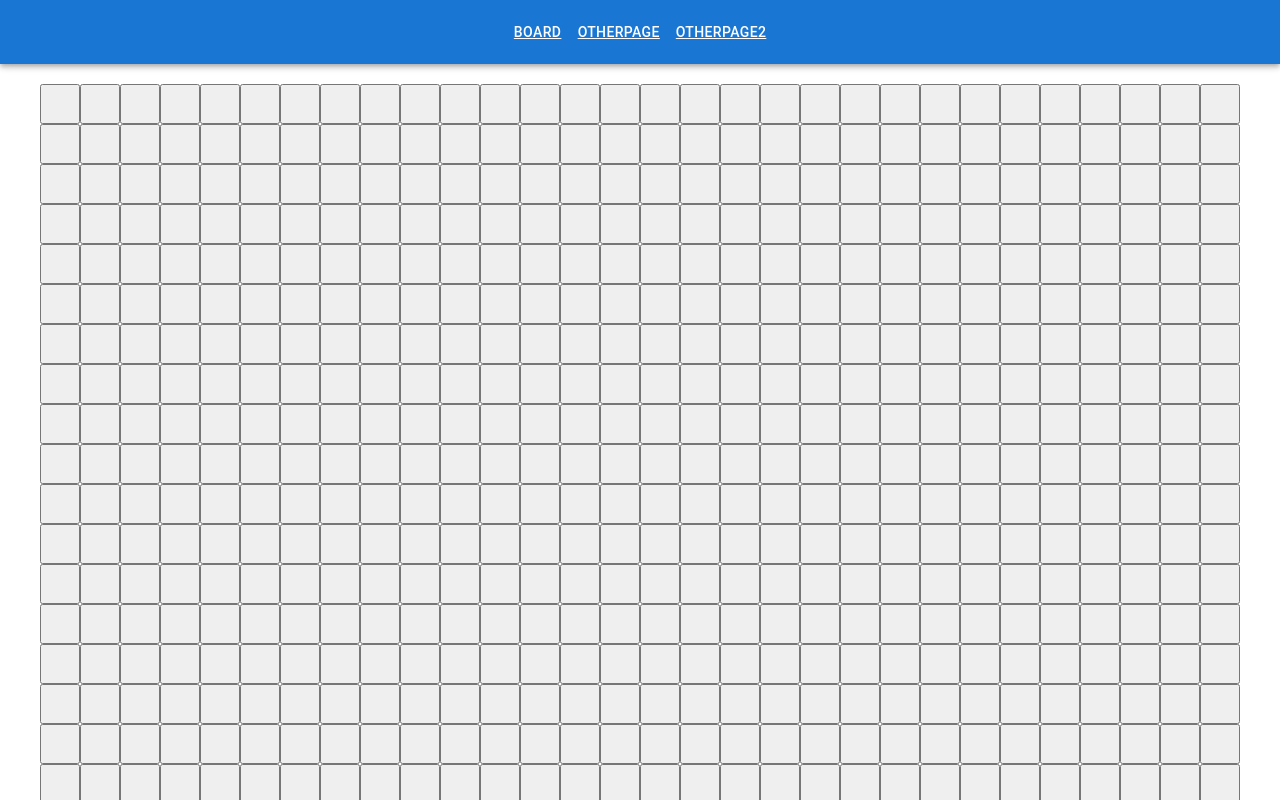
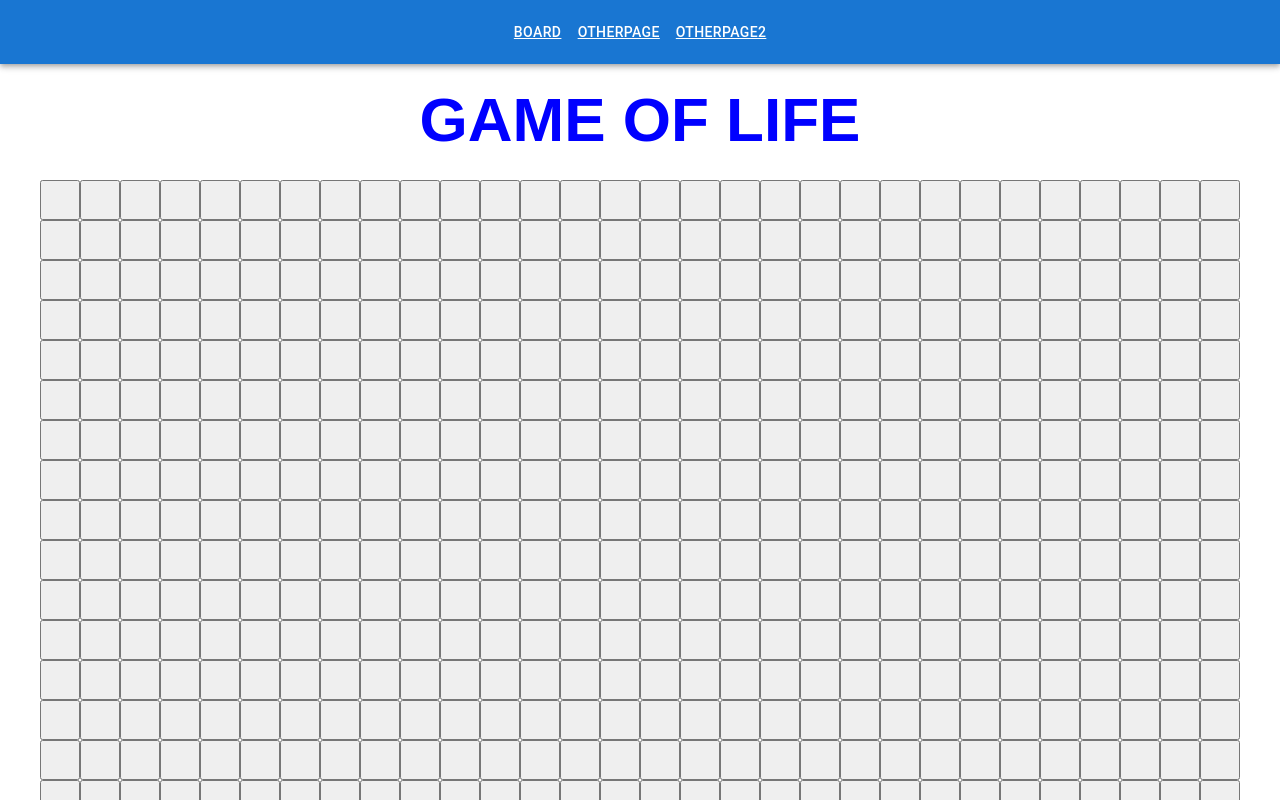
Before and after one commit to sergio-ayala123/react-gameoflifeapp, a React (Create React App) app: page /Board in a window 1280 px wide. Shown: the top 800 px of the page. Built offline with nearby package versions, Linux system fonts and the light colour scheme; the HTML template or start-up script is replaced by a standard one.

Commit message:
more fixes

```diff
--- a/src/App.css
+++ b/src/App.css
@@ -32,7 +32,19 @@
   from {
     transform: rotate(0deg);
   }
+
   to {
     transform: rotate(360deg);
   }
 }
+
+.test {
+    color: blue;
+    font-family: 'Raleway', sans-serif;
+    font-size: 62px;
+    font-weight: 800;
+    line-height: 72px;
+    margin: 0 0 24px;
+    text-align: center;
+    text-transform: uppercase;
+}
--- a/src/App.tsx
+++ b/src/App.tsx
@@ -31,6 +31,7 @@ function App() {
         </Toolbar>
       </AppBar>
 
+
     <br/>
       <Route path="/Board">
         <Board />
--- a/src/components/Board.tsx
+++ b/src/components/Board.tsx
@@ -38,7 +38,9 @@ const Board = () => {
 
 
     function myLoop() {
+        setStop(!stop)
         setTimeout(function () {
+
             let newarr = [...matrix]
 
             let aliveCells: Array<[number, number]> = []
@@ -95,6 +97,8 @@ const Board = () => {
     }
     return (
         <>
+            <h1 className='test'>Game Of Life</h1>
+
             <div style={{ display: 'grid', gridTemplateColumns: 'repeat(30, 40px)', gridTemplateRows: 'repeat(30,40px)', justifyContent: 'center' }}>
                 {
                     updatedMatrix.map((i, index) => i.map((j, indexJ) => <Cell key={index + indexJ} row={index} col={indexJ} status={updatedMatrix[index][indexJ].isAlive} makeAlive={setAlive} />))
```
